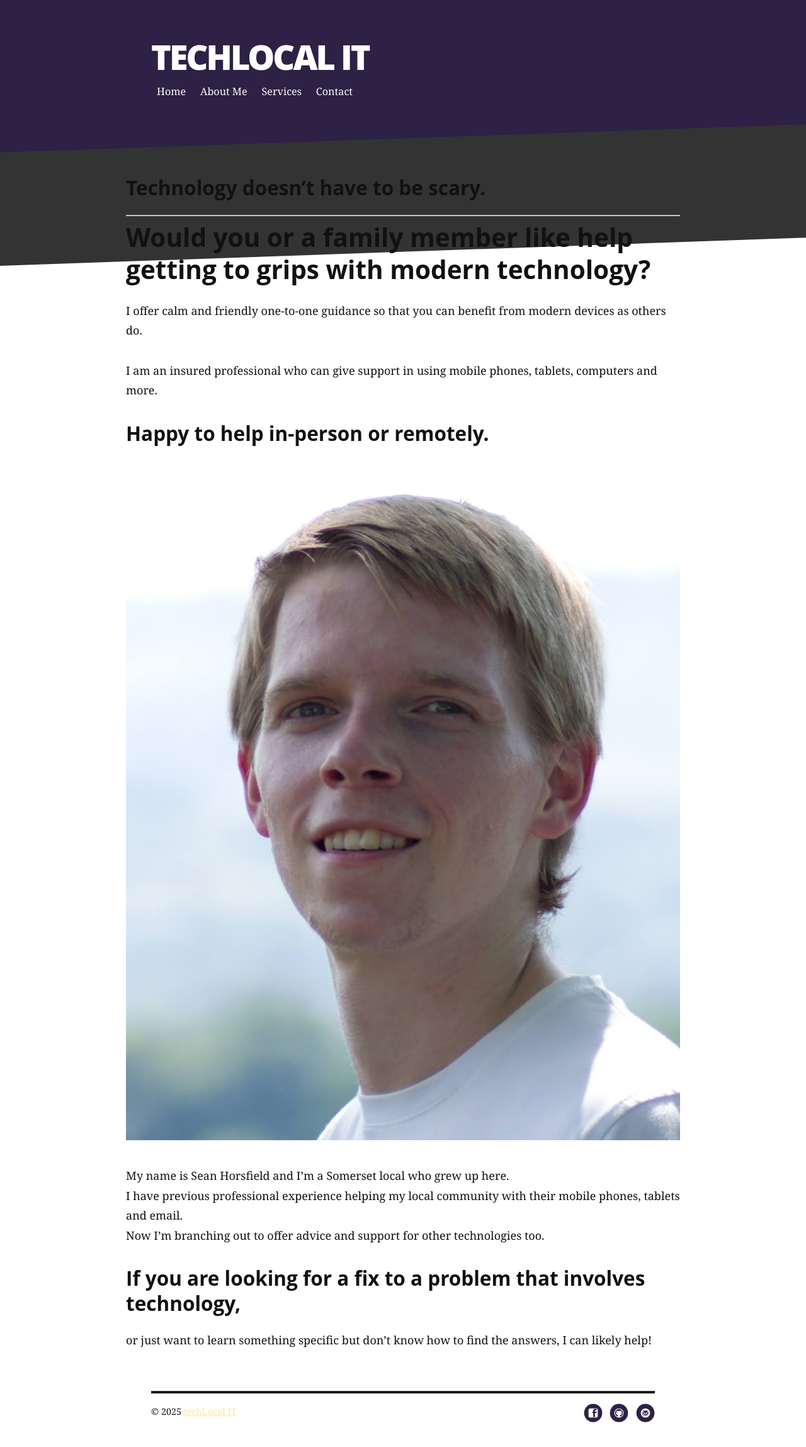
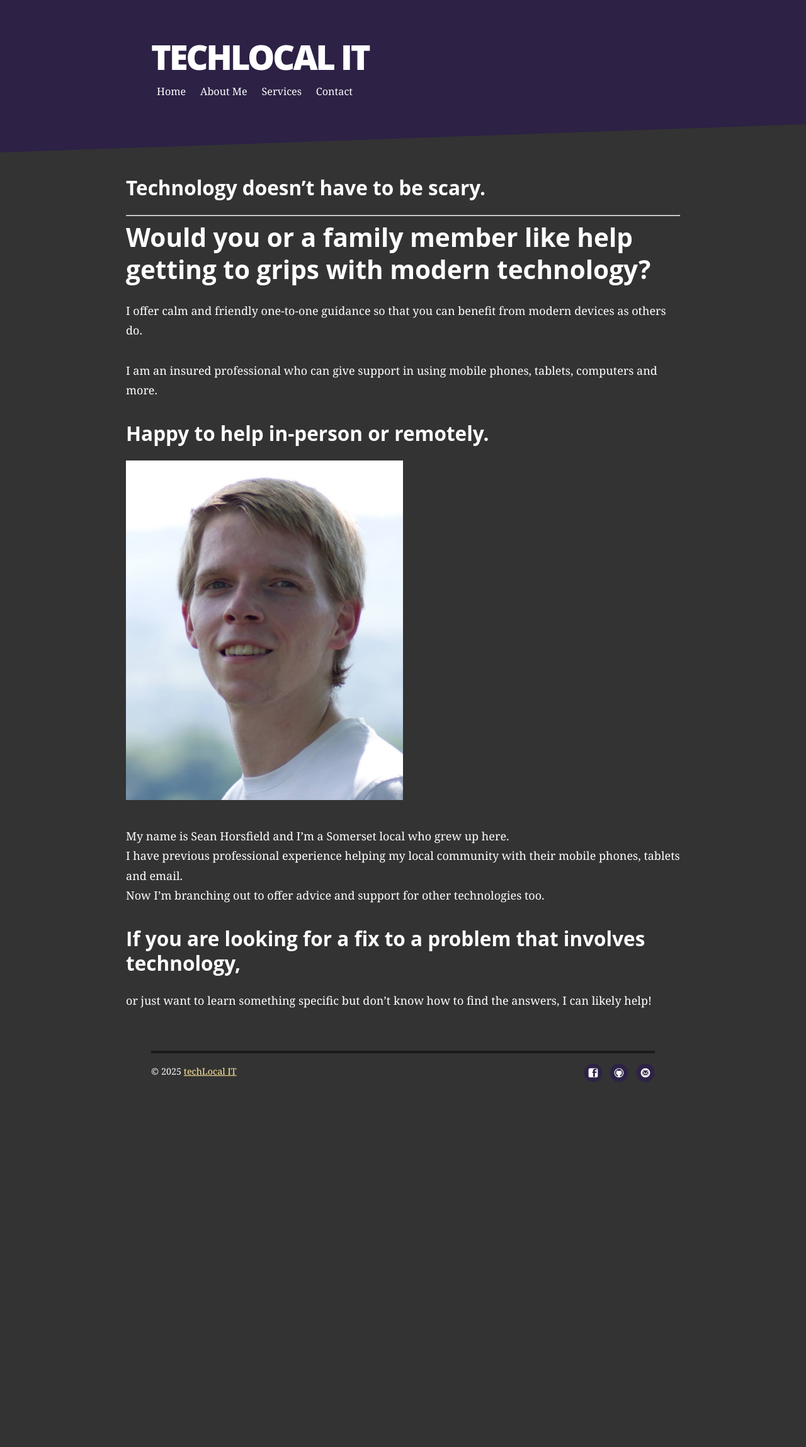
Before and after one commit to sean-work/tl-web, a Jekyll site: the page built from index.md, in a window 1280 px wide. Shown: the whole page at 63% size. Built offline with Jekyll 4.4.1, drawn with Linux system fonts in a browser that asks for light colours; after the commit the page ends 1757 px from its top, so only the background shows below that.

Commit message:
All dark theme fix v2

```diff
--- a/_sass/_config.scss
+++ b/_sass/_config.scss
@@ -23,7 +23,7 @@ $white:  #fff;
 $silver: #ddd;
 $grey:   #aaa;
 $black:  #111;
-$techbg:#333;
+$techbg: #333;
 
 // Color variables
 $primary-color: $purple;
--- a/_sass/breakpoints/_mobileup.scss
+++ b/_sass/breakpoints/_mobileup.scss
@@ -16,7 +16,8 @@ body {
 	font-family: $serif;
 	line-height: 1.75;
 	font-size: 112.5%; // 18px base font size
-	color: $black;
+	color: $white;
+	background-color: $techbg;
 	overflow-x: hidden;
 	margin: 0;
 
@@ -43,7 +44,7 @@ video,
 audio,
 iframe,
 object {
-	max-width: 100%;
+	max-width: 50%;
 }
 
 // Layout
```
